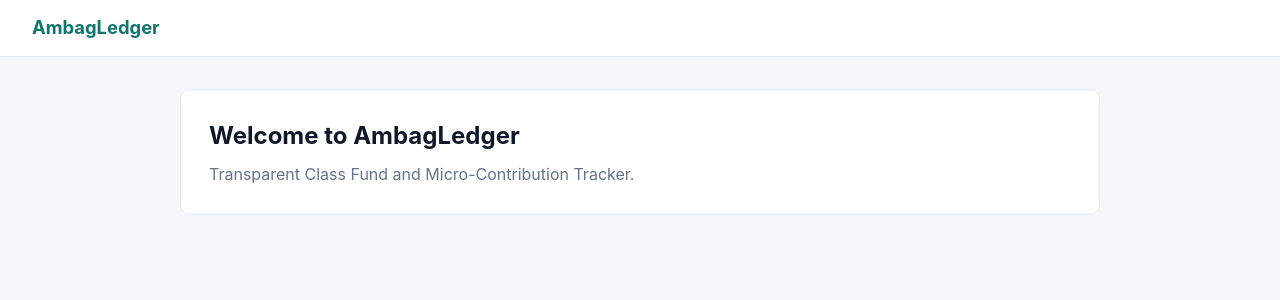
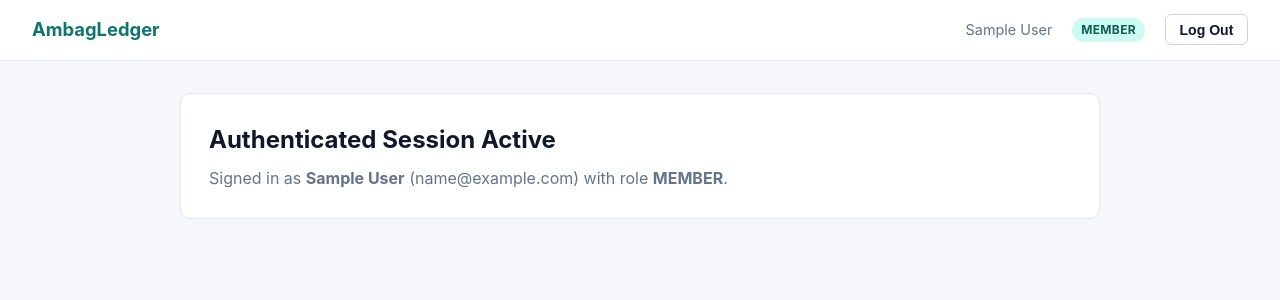
Before and after one commit to Mcbronwyn/AmbagLedger-Solinap-KarlCyrus-G1, a Django app: page / in a window 1280 px wide. Shown: the top 300 px of the page. Run offline with Django 5.2, Linux system fonts and the light colour scheme; the visitor is signed in with stand-in values (Sample User, id 1).

Commit message:
feat(auth): implement email login, secure POST logout, and login_required protection

```diff
--- a/accounts/urls.py
+++ b/accounts/urls.py
@@ -5,4 +5,6 @@ app_name = 'accounts'
 
 urlpatterns = [
     path('register/', views.register_view, name='register'),
+    path('login/', views.login_view, name='login'),
+    path('logout/', views.logout_view, name='logout'),
 ]
--- a/accounts/views.py
+++ b/accounts/views.py
@@ -1,6 +1,10 @@
 from django.contrib import messages
+from django.contrib.auth import login, logout
+from django.contrib.auth.decorators import login_required
 from django.shortcuts import redirect, render
-from .forms import RegistrationForm
+from django.utils.http import url_has_allowed_host_and_scheme
+from django.views.decorators.http import require_POST
+from .forms import LoginForm, RegistrationForm
 
 
 def register_view(request):
@@ -14,12 +18,60 @@ def register_view(request):
             user = form.save()
             messages.success(
                 request,
-                f'Account created successfully for {user.full_name} ({user.get_role_display()}). You can now log in.'
+                f'Account created successfully for {user.full_name} ({user.get_role_display()}). Please log in.'
             )
-            return redirect('home')
+            return redirect('accounts:login')
         else:
             messages.error(request, 'Registration failed. Please correct the errors highlighted below.')
     else:
         form = RegistrationForm()
 
     return render(request, 'accounts/register.html', {'form': form})
+
+
+def login_view(request):
+    """Authenticates registered users and starts an authenticated session (F-01)."""
+    if request.user.is_authenticated:
+        return redirect('home')
+
+    next_url = request.GET.get('next') or request.POST.get('next') or ''
+
+    if request.method == 'POST':
+        form = LoginForm(request=request, data=request.POST)
+        if form.is_valid():
+            user = form.get_user()
+            login(request, user)
+            messages.success(request, f'Welcome back, {user.full_name}!')
+
+            if next_url and url_has_allowed_host_and_scheme(
+                url=next_url,
+                allowed_hosts={request.get_host()},
+                require_https=request.is_secure(),
+            ):
+                return redirect(next_url)
+
+            return redirect('home')
+        else:
+            messages.error(request, 'Login failed. Please check your credentials and try again.')
+    else:
+        form = LoginForm(request=request)
+
+    return render(request, 'accounts/login.html', {'form': form, 'next': next_url})
+
+
+@require_POST
+@login_required
+def logout_view(request):
+    """Terminates the active user session and redirects to the login page (F-01)."""
+    logout(request)
+    messages.info(request, 'You have been logged out securely.')
+    return redirect('accounts:login')
+
+
+@login_required
+def home_view(request):
+    """
+    Protected landing route verifying @login_required protection.
+    In Task 4, this will dispatch users to their role-specific dashboard.
+    """
+    return render(request, 'base.html')
--- a/config/settings.py
+++ b/config/settings.py
@@ -137,6 +137,9 @@ STATIC_URL = 'static/'
 DEFAULT_AUTO_FIELD = 'django.db.models.BigAutoField'
 
 AUTH_USER_MODEL = 'accounts.CustomUser'
+LOGIN_URL = 'accounts:login'
+LOGIN_REDIRECT_URL = 'home'
+LOGOUT_REDIRECT_URL = 'accounts:login'
 
 TIME_ZONE = 'Asia/Manila'
 USE_TZ = True
--- a/config/urls.py
+++ b/config/urls.py
@@ -1,14 +1,9 @@
 from django.contrib import admin
-from django.shortcuts import render
 from django.urls import include, path
-
-
-def setup_check(request):
-    return render(request, 'base.html')
-
+from accounts.views import home_view
 
 urlpatterns = [
     path('admin/', admin.site.urls),
     path('accounts/', include('accounts.urls')),
-    path('', setup_check, name='home'),
+    path('', home_view, name='home'),
 ]
--- a/templates/base.html
+++ b/templates/base.html
@@ -18,6 +18,8 @@
             --success-text: #065f46;
             --error-bg: #fef2f2;
             --error-text: #991b1b;
+            --info-bg: #eff6ff;
+            --info-text: #1e40af;
         }
         * { box-sizing: border-box; margin: 0; padding: 0; }
         body {
@@ -53,6 +55,29 @@
         }
         .nav-links a:hover {
             color: var(--primary);
+        }
+        .role-badge {
+            font-size: 0.75rem;
+            font-weight: 700;
+            padding: 0.2rem 0.55rem;
+            border-radius: 999px;
+            background: #ccfbf1;
+            color: #115e59;
+            letter-spacing: 0.03em;
+        }
+        .btn-logout {
+            background: transparent;
+            border: 1px solid var(--border);
+            color: var(--text);
+            padding: 0.4rem 0.85rem;
+            border-radius: 6px;
+            font-size: 0.88rem;
+            font-weight: 600;
+            cursor: pointer;
+        }
+        .btn-logout:hover {
+            border-color: var(--error-text);
+            color: var(--error-text);
         }
         .container {
             max-width: 960px;
@@ -126,6 +151,7 @@
         }
         .alert-success { background: var(--success-bg); color: var(--success-text); border: 1px solid #a7f3d0; }
         .alert-error { background: var(--error-bg); color: var(--error-text); border: 1px solid #fecaca; }
+        .alert-info { background: var(--info-bg); color: var(--info-text); border: 1px solid #bfdbfe; }
     </style>
     {% block extra_css %}{% endblock %}
 </head>
@@ -134,7 +160,15 @@
         <a href="{% url 'home' %}" class="brand">AmbagLedger</a>
         <div class="nav-links">
             {% block nav_links %}
-                {% if not user.is_authenticated %}
+                {% if user.is_authenticated %}
+                    <span style="font-size: 0.9rem; color: var(--muted);">{{ user.full_name }}</span>
+                    <span class="role-badge">{{ user.role }}</span>
+                    <form method="post" action="{% url 'accounts:logout' %}" style="display: inline;">
+                        {% csrf_token %}
+                        <button type="submit" class="btn-logout">Log Out</button>
+                    </form>
+                {% else %}
+                    <a href="{% url 'accounts:login' %}">Log In</a>
                     <a href="{% url 'accounts:register' %}">Register</a>
                 {% endif %}
             {% endblock %}
@@ -152,9 +186,9 @@
 
         {% block content %}
         <div class="card">
-            <h2>Welcome to AmbagLedger</h2>
+            <h2>Authenticated Session Active</h2>
             <p style="color: var(--muted); margin-top: 0.5rem;">
-                Transparent Class Fund and Micro-Contribution Tracker.
+                Signed in as <strong>{{ user.full_name }}</strong> ({{ user.email }}) with role <strong>{{ user.role }}</strong>.
             </p>
         </div>
         {% endblock %}
```
Also changed, not shown: accounts/forms.py (+55 -0 lines), templates/accounts/login.html (added, +52 -0 lines).
